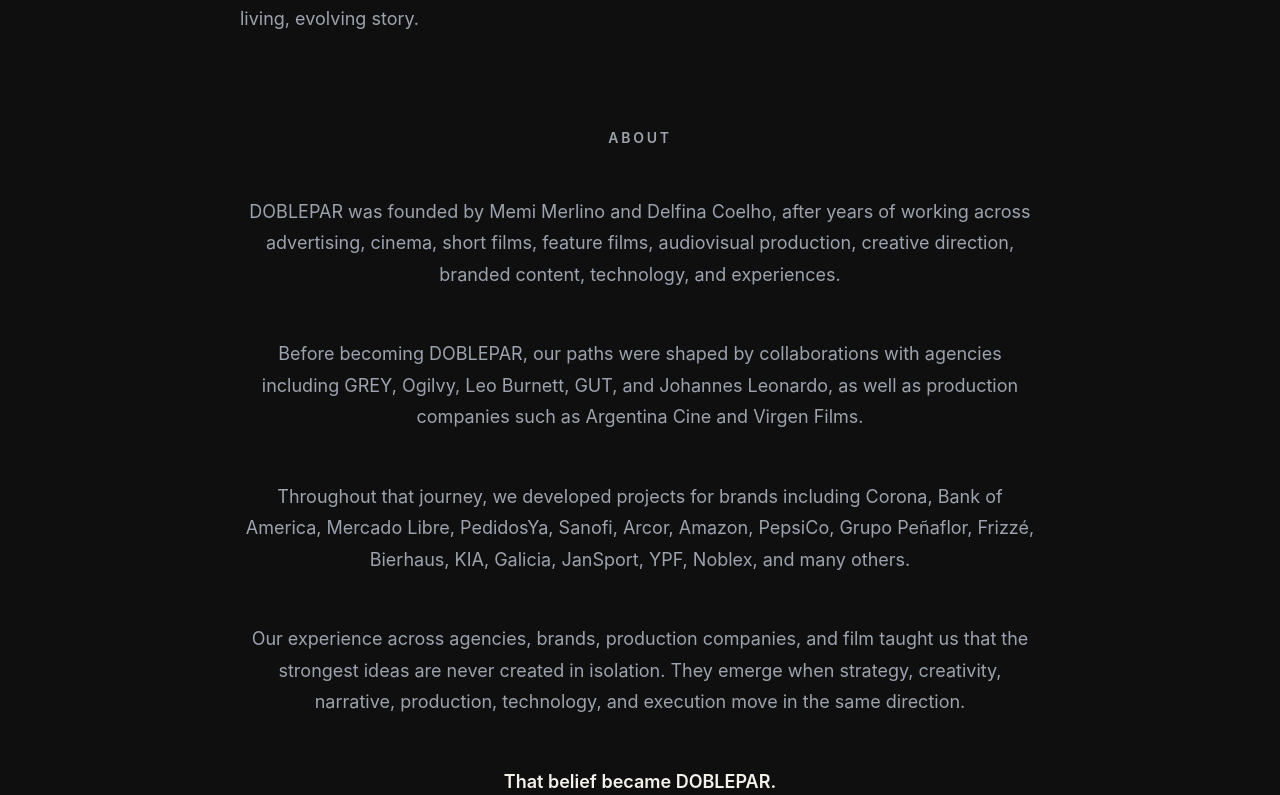
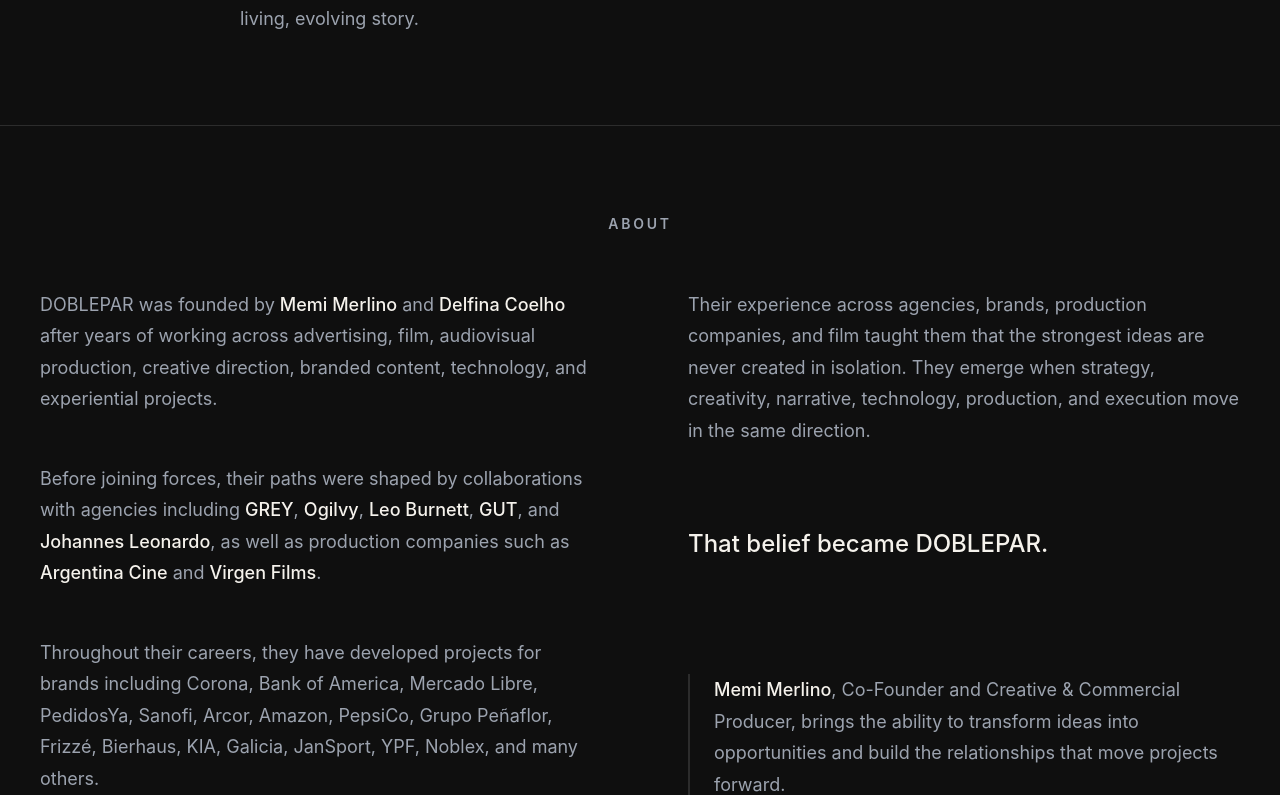
Before and after one commit to luigipatitucci/Doble-par, a Next.js app: page /nosotros in a window 1280 px wide. Shown: the part 905-1700 px from the top of the page. Built offline with nearby package versions, Linux system fonts and the light colour scheme.

Commit message:
add new changes and resolve conflicts

```diff
--- a/src/app/nosotros/page.tsx
+++ b/src/app/nosotros/page.tsx
@@ -1,7 +1,6 @@
 import React from 'react';
 import { AboutHero } from '@/components/sections/nosotros/AboutHero/AboutHero';
 import { ManifestoBlock } from '@/components/sections/nosotros/ManifestoBlock/ManifestoBlock';
-import { FoundersBlock } from '@/components/sections/nosotros/FoundersBlock/FoundersBlock';
 import { AboutSection } from '@/components/sections/nosotros/AboutSection/AboutSection';
 import { PhilosophySection } from '@/components/sections/nosotros/PhilosophySection/PhilosophySection';
 
@@ -16,9 +15,8 @@
     <>
       <AboutHero />
       <ManifestoBlock />
-      <FoundersBlock />
+      <AboutSection />
       <PhilosophySection />
-      <AboutSection />
     </>
   );
 }
```
